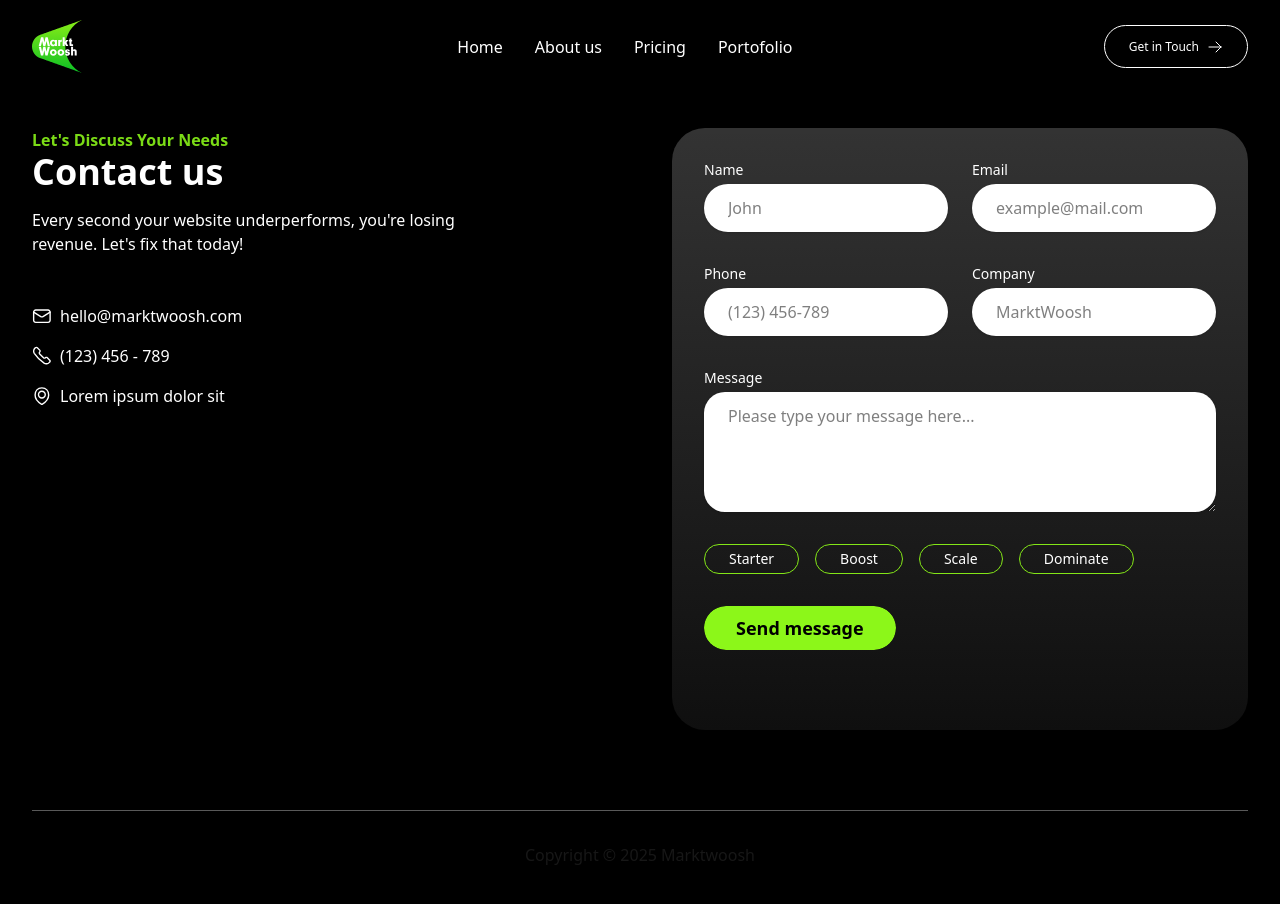
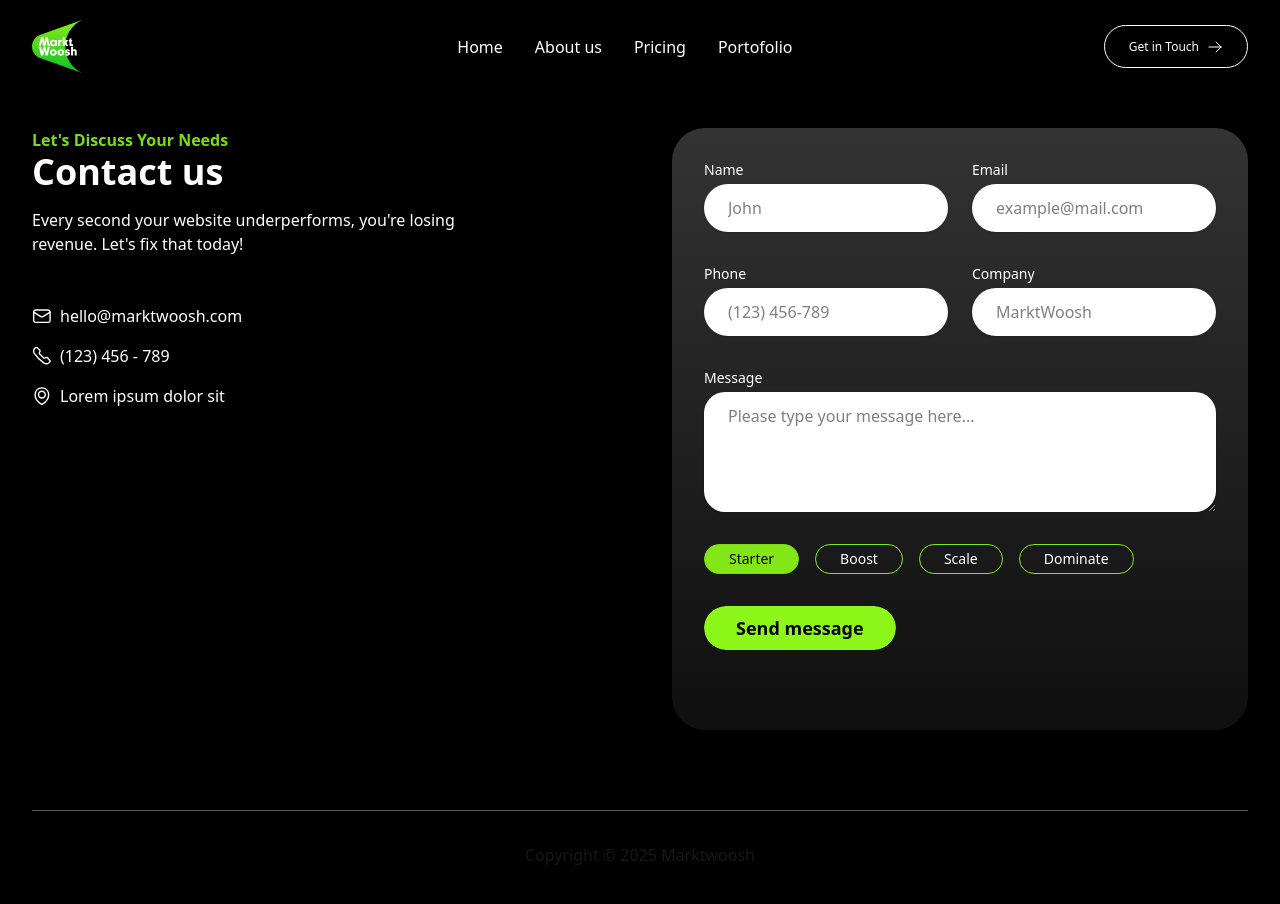
Before and after one commit to sibantuin/marktwoosh, a Next.js app: page /contact in a window 1280 px wide. Shown: the top 904 px of the page. Built offline with nearby package versions, Linux system fonts and the light colour scheme.

Commit message:
Typo Solving(3)

```diff
--- a/src/app/aboutus/page.js
+++ b/src/app/aboutus/page.js
@@ -18,7 +18,7 @@
                         About us
                     </h1>
                     <h1 className="text-4xl font-semibold text-[#8CF719]">
-                        Built By Marketers Who've Seen It All
+                        Built By Marketers Who&rsquo;ve Seen It All
                         <br />— And Had Enough.
                     </h1>
                 </div>
@@ -80,7 +80,7 @@
                         Meet our team members
                     </h2>
                     <p className="text-[#8CF719] font-light">
-                        We're not just a team—we're your growth partners. With a blend of <br />
+                        We&rsquo;re not just a team—we&rsquo;re your growth partners. With a blend of <br />
                         creativity, data-driven strategies, and tech expertise.
                     </p>
                     <div className="mt-[50px] flex justify-center items-start gap-x-48">
--- a/src/app/contact/page.js
+++ b/src/app/contact/page.js
@@ -10,7 +10,7 @@
     const searchParams = useSearchParams();
     const selectedPlan = searchParams.get("plan");
 
-    const [activeTag, setActiveTag] = useState("Monthly");
+    const [activeTag, setActiveTag] = useState("Starter");
     const tags = ["Starter", "Boost", "Scale", "Dominate"];
 
     useEffect(() => {
```
